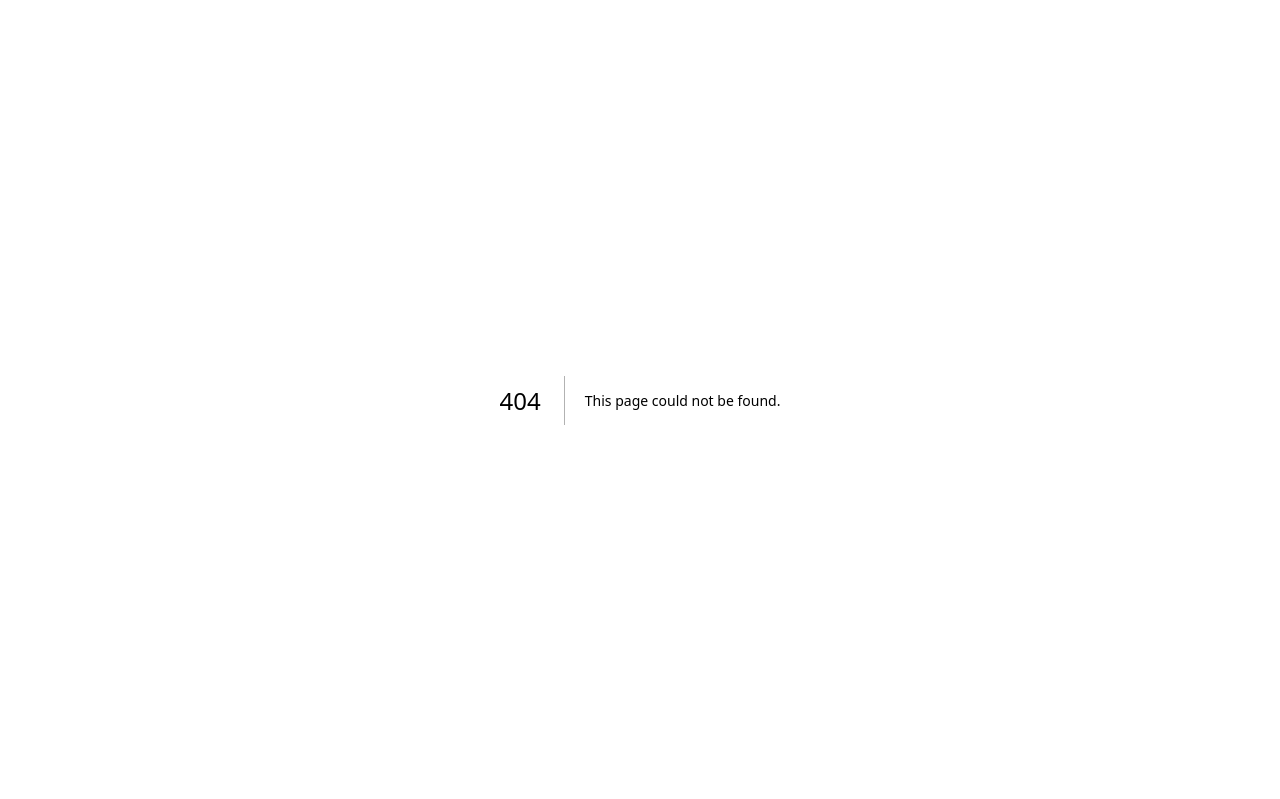
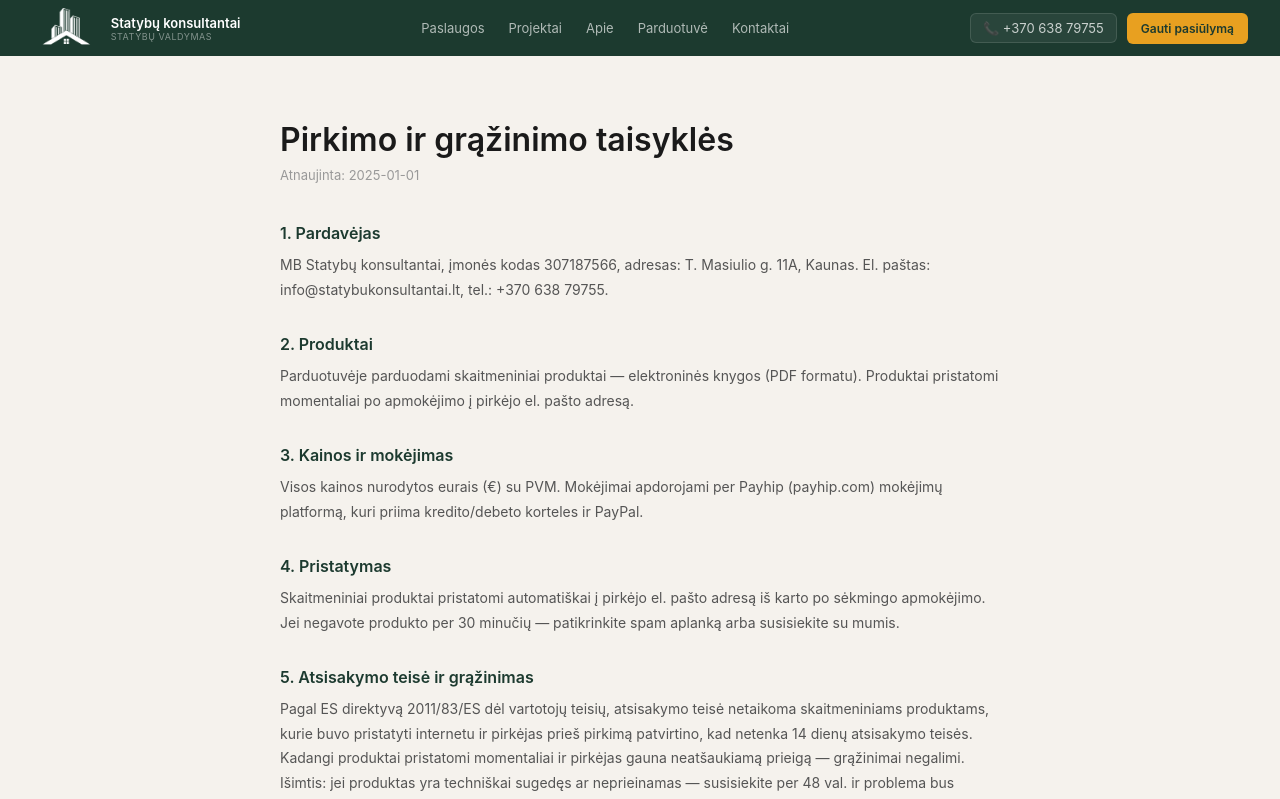
Before and after one commit to zilinskasssv-lab/statybukonsultantai, a Next.js app: page /grazinimo-politika in a window 1280 px wide. Before the commit this address had no page. Shown: the top 799 px of the page. Built offline with nearby package versions, Linux system fonts and the light colour scheme.

Commit message:
legal: add purchase and return policy page

```diff
--- a/app/components/Footer.tsx
+++ b/app/components/Footer.tsx
@@ -11,6 +11,7 @@ export default function Footer() {
           { label: 'Projektai', href: '/#projektai' },
           { label: 'Kontaktai', href: '/#kontaktai' },
           { label: 'Privatumo politika', href: '/privatumo-politika' },
+          { label: 'Grąžinimo politika', href: '/grazinimo-politika' },
         ].map(item => (
           <a key={item.label} href={item.href} style={{ fontSize: '12px', color: 'rgba(255,255,255,0.5)', textDecoration: 'none' }}>{item.label}</a>
         ))}
--- /dev/null
+++ b/app/grazinimo-politika/page.tsx
@@ -0,0 +1,70 @@
+import type { Metadata } from 'next'
+import Nav from '../components/Nav'
+import Footer from '../components/Footer'
+
+export const metadata: Metadata = {
+  title: 'Pirkimo ir grąžinimo taisyklės',
+  description: 'MB Statybų konsultantai pirkimo sąlygos ir skaitmeninių produktų grąžinimo politika.',
+  robots: { index: false, follow: false },
+}
+
+export default function GrazinomoPolika() {
+  return (
+    <main>
+      <Nav />
+
+      <section style={{ background: '#F5F2ED', padding: '64px 32px', minHeight: '70vh' }}>
+        <div style={{ maxWidth: '720px', margin: '0 auto' }}>
+          <h1 style={{ fontSize: '32px', fontWeight: 600, color: '#1A1A1A', marginBottom: '8px' }}>Pirkimo ir grąžinimo taisyklės</h1>
+          <p style={{ fontSize: '13px', color: '#999', marginBottom: '40px' }}>Atnaujinta: 2025-01-01</p>
+
+          {[
+            {
+              title: '1. Pardavėjas',
+              text: 'MB Statybų konsultantai, įmonės kodas 307187566, adresas: T. Masiulio g. 11A, Kaunas. El. paštas: info@statybukonsultantai.lt, tel.: +370 638 79755.'
+            },
+            {
+              title: '2. Produktai',
+              text: 'Parduotuvėje parduodami skaitmeniniai produktai — elektroninės knygos (PDF formatu). Produktai pristatomi momentaliai po apmokėjimo į pirkėjo el. pašto adresą.'
+            },
+            {
+              title: '3. Kainos ir mokėjimas',
+              text: 'Visos kainos nurodytos eurais (€) su PVM. Mokėjimai apdorojami per Payhip (payhip.com) mokėjimų platformą, kuri priima kredito/debeto korteles ir PayPal.'
+            },
+            {
+              title: '4. Pristatymas',
+              text: 'Skaitmeniniai produktai pristatomi automatiškai į pirkėjo el. pašto adresą iš karto po sėkmingo apmokėjimo. Jei negavote produkto per 30 minučių — patikrinkite spam aplanką arba susisiekite su mumis.'
+            },
+            {
+              title: '5. Atsisakymo teisė ir grąžinimas',
+              text: 'Pagal ES direktyvą 2011/83/ES dėl vartotojų teisių, atsisakymo teisė netaikoma skaitmeniniams produktams, kurie buvo pristatyti internetu ir pirkėjas prieš pirkimą patvirtino, kad netenka 14 dienų atsisakymo teisės. Kadangi produktai pristatomi momentaliai ir pirkėjas gauna neatšaukiamą prieigą — grąžinimai negalimi. Išimtis: jei produktas yra techniškai sugedęs ar neprieinamas — susisiekite per 48 val. ir problema bus išspręsta arba grąžinsime pinigus.'
+            },
+            {
+              title: '6. Intelektinė nuosavybė',
+              text: 'Visi parduodami skaitmeniniai produktai yra MB Statybų konsultantai intelektinė nuosavybė. Draudžiama juos kopijuoti, platinti, perparduoti ar viešai skelbti be raštiško leidimo.'
+            },
+            {
+              title: '7. Atsakomybės ribojimas',
+              text: 'Produktuose pateikiama informacija yra bendro pobūdžio ir negali pakeisti individualios profesinės konsultacijos. MB Statybų konsultantai neatsako už žalą, atsiradusią dėl produkto turinio taikymo be profesionalios priežiūros.'
+            },
+            {
+              title: '8. Ginčų sprendimas',
+              text: 'Ginčai sprendžiami derybų keliu. Jei susitarti nepavyksta — kreiptis į Valstybinę vartotojų teisių apsaugos tarnybą (vvtat.lt) arba naudotis ES ginčų sprendimo platforma (ec.europa.eu/consumers/odr).'
+            },
+            {
+              title: '9. Kontaktai',
+              text: 'Klausimams dėl pirkimo ar produktų rašykite: info@statybukonsultantai.lt arba skambinkite +370 638 79755.'
+            },
+          ].map((section, i) => (
+            <div key={i} style={{ marginBottom: '32px' }}>
+              <h2 style={{ fontSize: '16px', fontWeight: 600, color: '#1C3A2F', marginBottom: '10px' }}>{section.title}</h2>
+              <p style={{ fontSize: '14px', color: '#555', lineHeight: 1.75 }}>{section.text}</p>
+            </div>
+          ))}
+        </div>
+      </section>
+
+      <Footer />
+    </main>
+  )
+}
```
